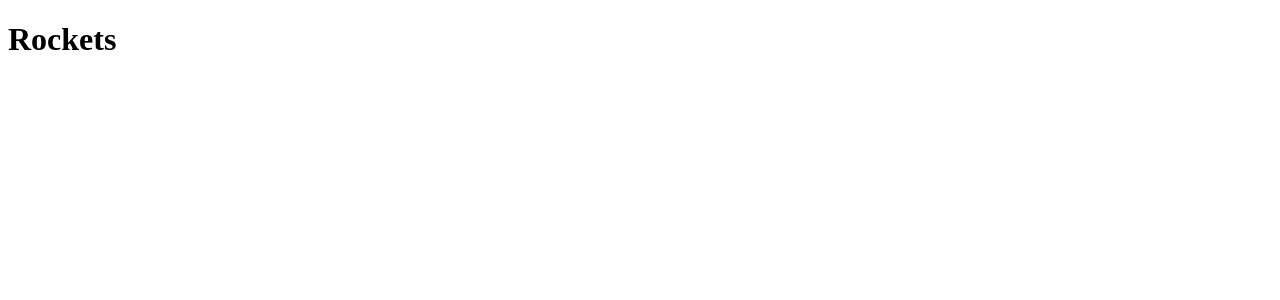
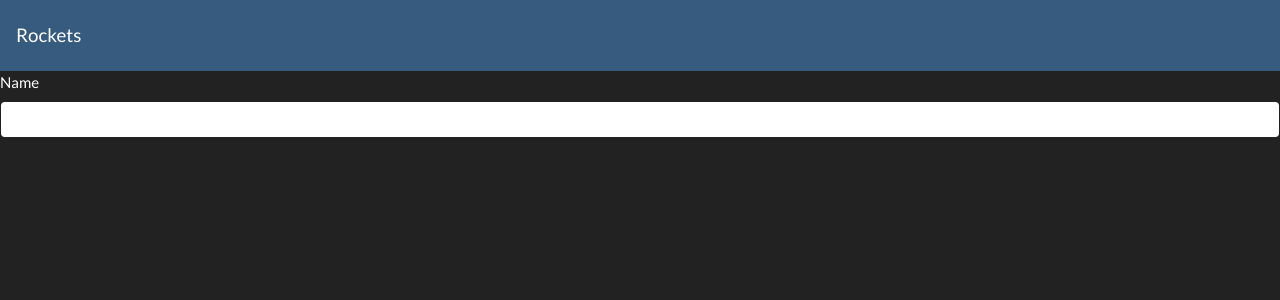
Before and after one commit to curm90/vue-rockets, a Vue app in the folder rockets-app/: page / in a window 1280 px wide. Shown: the top 300 px of the page. Built offline with nearby package versions, Linux system fonts and the light colour scheme.

Commit message:
add form

```diff
--- a/rockets-app/public/index.html
+++ b/rockets-app/public/index.html
@@ -1,15 +1,26 @@
 <!DOCTYPE html>
 <html lang="en">
   <head>
-    <meta charset="utf-8">
-    <meta http-equiv="X-UA-Compatible" content="IE=edge">
-    <meta name="viewport" content="width=device-width,initial-scale=1.0">
-    <link rel="icon" href="<%= BASE_URL %>favicon.ico">
+    <meta charset="utf-8" />
+    <meta http-equiv="X-UA-Compatible" content="IE=edge" />
+    <meta
+      name="viewport"
+      content="width=device-width,initial-scale=1.0"
+    />
+    <link rel="icon" href="<%= BASE_URL %>favicon.ico" />
+    <link
+      rel="stylesheet"
+      href="https://bootswatch.com/4/darkly/bootstrap.min.css"
+    />
     <title><%= htmlWebpackPlugin.options.title %></title>
   </head>
   <body>
     <noscript>
-      <strong>We're sorry but <%= htmlWebpackPlugin.options.title %> doesn't work properly without JavaScript enabled. Please enable it to continue.</strong>
+      <strong
+        >We're sorry but <%= htmlWebpackPlugin.options.title %>
+        doesn't work properly without JavaScript enabled. Please
+        enable it to continue.</strong
+      >
     </noscript>
     <div id="app"></div>
     <!-- built files will be auto injected -->
--- a/rockets-app/src/App.vue
+++ b/rockets-app/src/App.vue
@@ -1,14 +1,19 @@
 <template>
-  <rockets></rockets>
+  <section>
+    <nav-bar></nav-bar>
+    <rockets></rockets>
+  </section>
 </template>
 
 <script>
-import Rockets from "@/views/Rockets.vue";
+import Rockets from "./views/Rockets";
+import NavBar from "./components/navBar";
 
 export default {
   name: "App",
   components: {
     Rockets,
+    NavBar,
   },
 };
 </script>
--- /dev/null
+++ b/rockets-app/src/components/NewRocketForm.vue
@@ -0,0 +1,15 @@
+<template lang='html'>
+  <form>
+    <div class="form-group">
+      <label for='name'>Name</label>
+      <input class='form-control' type='text' name='name' id='name' value='' />
+    </div>
+  </form>
+</template>
+
+<script>
+export default {};
+</script>
+
+<style lang="css" scoped>
+</style>
--- /dev/null
+++ b/rockets-app/src/components/navBar.vue
@@ -0,0 +1,5 @@
+<template>
+  <nav class="navbar navbar-expand-lg navbar-dark bg-primary">
+    <a class="navbar-brand" href="#">Rockets</a>
+  </nav>
+</template>
--- a/rockets-app/src/views/Rockets.vue
+++ b/rockets-app/src/views/Rockets.vue
@@ -1,9 +1,16 @@
 <template lang='html'>
-    <h1>Rockets</h1>
+  <section>
+    <new-rocket-form></new-rocket-form>
+  </section>
 </template>
 
 <script>
-export default {};
+import NewRocketForm from "@/components/NewRocketForm";
+export default {
+  components: {
+    NewRocketForm,
+  },
+};
 </script>
 
 <style scoped>
```
